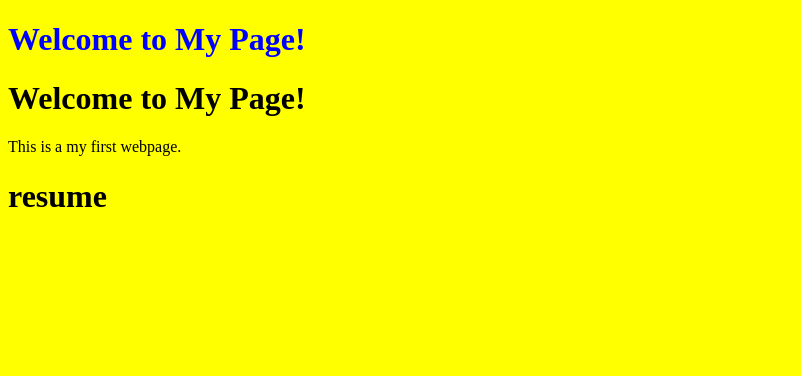
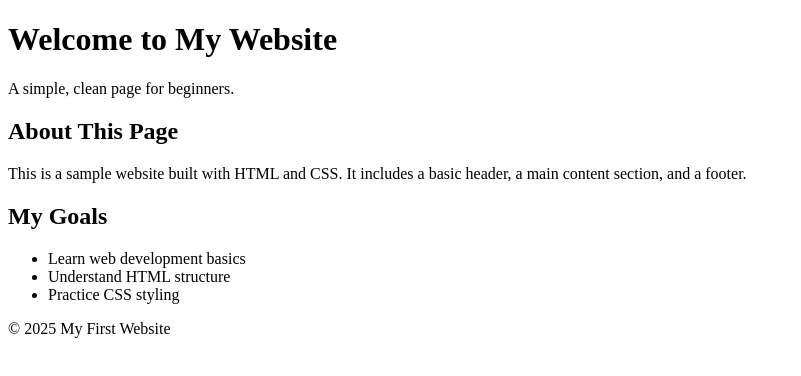
Before and after one commit to kansagaravasu/mywebsite, a plain HTML site: page index.html in a window 1280 px wide. Shown: the whole page, without its empty margins (0-801 px from the left). Drawn offline with Linux system fonts and the light colour scheme.

Commit message:
Update index.html

```diff
--- a/index.html
+++ b/index.html
@@ -1,12 +1,40 @@
 <!DOCTYPE html>
-<html>
+<html lang="en">
 <head>
-    <title>My Simple Web Page</title>
+    <meta charset="UTF-8">
+    <meta name="viewport" content="width=device-width, initial-scale=1.0">
+    <title>My First Website</title>
+    <link rel="stylesheet" href="style.css">
 </head>
-<body bgcolor="yellow">
-    <span style="color: #0000FF;"><h1>Welcome to My Page!</h1></span>
-    <h1>Welcome to My Page!</h1>
-    <p>This is a my first webpage.</p>
-    <h1>  resume </h1>
+<body>
+
+    <header>
+        <h1>Welcome to My Website</h1>
+        <p>A simple, clean page for beginners.</p>
+    </header>
+
+    <main>
+        <section>
+            <h2>About This Page</h2>
+            <p>
+                This is a sample website built with HTML and CSS.
+                It includes a basic header, a main content section, and a footer.
+            </p>
+        </section>
+
+        <section>
+            <h2>My Goals</h2>
+            <ul>
+                <li>Learn web development basics</li>
+                <li>Understand HTML structure</li>
+                <li>Practice CSS styling</li>
+            </ul>
+        </section>
+    </main>
+
+    <footer>
+        <p>&copy; 2025 My First Website</p>
+    </footer>
+
 </body>
 </html>
```
